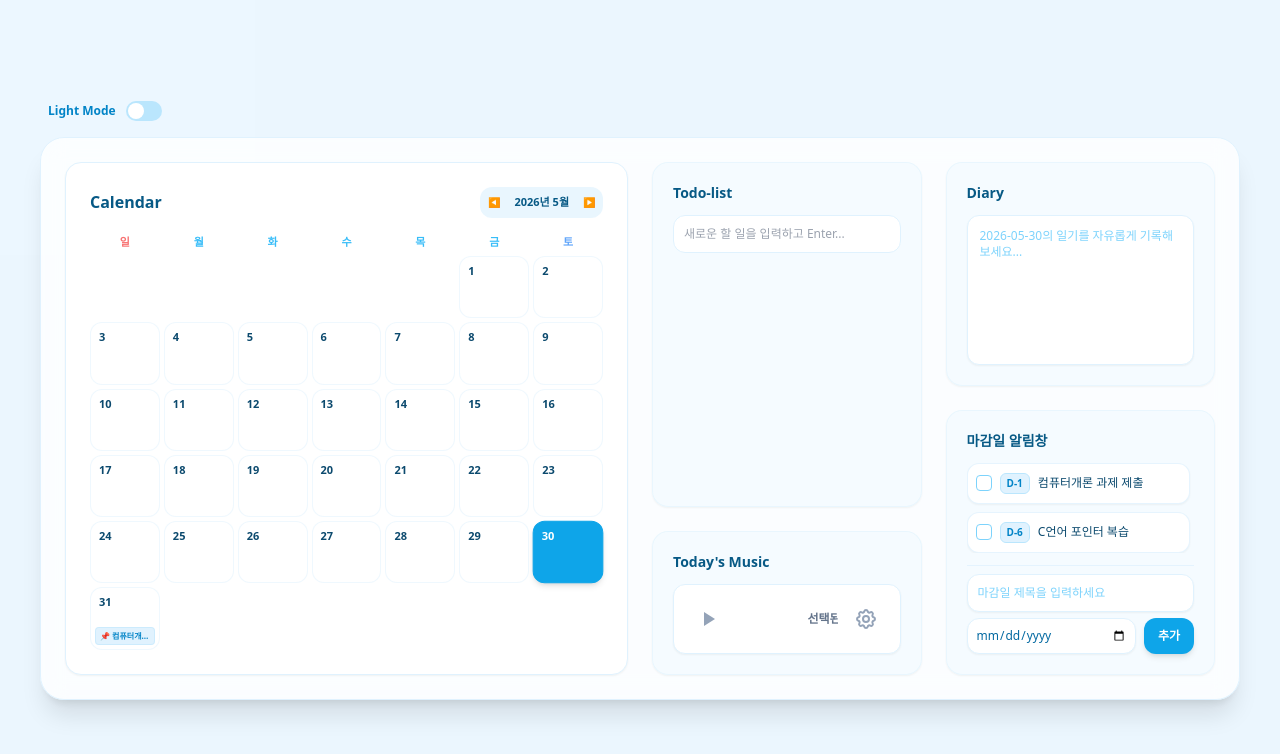
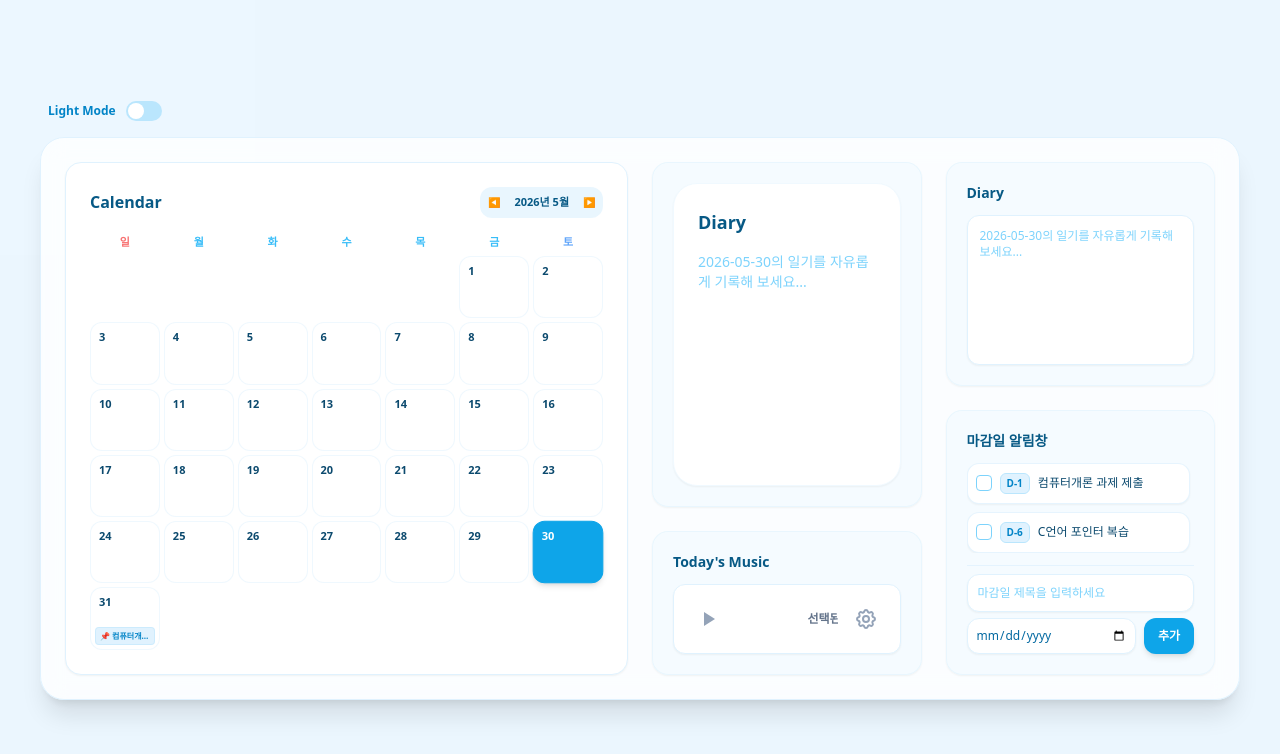
Before and after one commit to ch1030216/cs-assignment2, a Next.js app: page / in a window 1280 px wide. Shown: the top 754 px of the page. Built offline with nearby package versions, Linux system fonts and the light colour scheme.

Commit message:
todolist fixed2

```diff
--- a/src/app/components/TodoList.jsx
+++ b/src/app/components/TodoList.jsx
@@ -2,82 +2,69 @@
 
 import { useState } from "react";
 
-export default function TodoList({ selectedDate, todos = {}, setTodos, darkMode }) {
-  const [inputValue, setInputValue] = useState("");
-  const [editingId, setEditingId] = useState(null); // 수정 중인 항목의 ID
-  const [editText, setEditText] = useState(""); // 수정 중인 텍스트
-
+export default function DiaryTodoList({ selectedDate, todos = {}, setTodos, darkMode }) {
   const currentTodos = todos && todos[selectedDate] ? todos[selectedDate] : [];
 
-  const handleAddTodo = (e) => {
-    e.preventDefault();
-    if (!inputValue.trim()) return;
-
-    const newTodo = { id: Date.now(), text: inputValue, completed: false };
-    setTodos({ ...todos, [selectedDate]: [...currentTodos, newTodo] });
-    setInputValue("");
-  };
-
-  const handleToggleTodo = (id) => {
-    const updated = currentTodos.map((t) => t.id === id ? { ...t, completed: !t.completed } : t);
+  // 투두 수정 (메모장처럼 텍스트 변경)
+  const handleTextChange = (id, newText) => {
+    const updated = currentTodos.map((t) => (t.id === id ? { ...t, text: newText } : t));
     setTodos({ ...todos, [selectedDate]: updated });
   };
 
-  const handleDeleteTodo = (e, id) => {
-    e.stopPropagation();
-    setTodos({ ...todos, [selectedDate]: currentTodos.filter((t) => t.id !== id) });
+  // 투두 토글
+  const handleToggle = (id) => {
+    const updated = currentTodos.map((t) => (t.id === id ? { ...t, completed: !t.completed } : t));
+    setTodos({ ...todos, [selectedDate]: updated });
   };
 
-  // 수정 시작
-  const startEdit = (todo) => {
-    setEditingId(todo.id);
-    setEditText(todo.text);
-  };
-
-  // 수정 완료 (저장)
-  const saveEdit = (id) => {
-    const updated = currentTodos.map((t) => t.id === id ? { ...t, text: editText } : t);
-    setTodos({ ...todos, [selectedDate]: updated });
-    setEditingId(null);
+  // 줄바꿈 시 새 투두 추가 (Enter 키)
+  const handleKeyDown = (e) => {
+    if (e.key === "Enter") {
+      e.preventDefault();
+      const newTodo = { id: Date.now(), text: "", completed: false };
+      setTodos({ ...todos, [selectedDate]: [...currentTodos, newTodo] });
+    }
   };
 
   return (
-    <div className="w-full h-full flex flex-col font-sans">
-      <h2 className={`text-sm font-bold mb-3 ${darkMode ? "text-sky-400" : "text-sky-800"}`}>Todo-list</h2>
+    <div className={`w-full h-full p-6 rounded-3xl border ${darkMode ? "bg-slate-900 border-slate-800" : "bg-white border-sky-50 shadow-sm"}`}>
+      <h2 className={`text-lg font-bold mb-4 ${darkMode ? "text-sky-400" : "text-sky-800"}`}>Diary</h2>
 
-      <form onSubmit={handleAddTodo} className="mb-4">
-        <input
-          type="text"
-          value={inputValue}
-          onChange={(e) => setInputValue(e.target.value)}
-          placeholder="새로운 할 일을 입력하고 Enter..."
-          className={`w-full text-xs p-2.5 border rounded-xl ${darkMode ? "bg-slate-800 border-slate-700 text-white" : "bg-white border-sky-100"}`}
-        />
-      </form>
+      <div className="flex flex-col gap-2">
+        {currentTodos.length === 0 ? (
+          <div
+            onClick={() => setTodos({ ...todos, [selectedDate]: [{ id: Date.now(), text: "", completed: false }] })}
+            className={`text-sm cursor-text ${darkMode ? "text-slate-600" : "text-sky-300"}`}
+          >
+            {selectedDate}의 일기를 자유롭게 기록해 보세요...
+          </div>
+        ) : (
+          currentTodos.map((todo) => (
+            <div key={todo.id} className="flex items-center gap-3">
+              {/* 체크박스 */}
+              <button
+                onClick={() => handleToggle(todo.id)}
+                className={`w-5 h-5 rounded border flex items-center justify-center ${
+                  todo.completed ? "bg-sky-500 border-sky-500" : "border-slate-300"
+                }`}
+              >
+                {todo.completed && <span className="text-white text-xs">✓</span>}
+              </button>
 
-      <div className="flex flex-col gap-2 overflow-y-auto max-h-[220px]">
-        {currentTodos.map((todo) => (
-          <div key={todo.id} className="flex items-center gap-2 group">
-            {editingId === todo.id ? (
+              {/* 텍스트 입력 영역 (다이어리 줄) */}
               <input
-                autoFocus
-                value={editText}
-                onChange={(e) => setEditText(e.target.value)}
-                onBlur={() => saveEdit(todo.id)}
-                onKeyDown={(e) => e.key === "Enter" && saveEdit(todo.id)}
-                className={`flex-1 text-xs p-1.5 rounded border ${darkMode ? "bg-slate-700 text-white" : "bg-sky-50"}`}
+                type="text"
+                value={todo.text}
+                onChange={(e) => handleTextChange(todo.id, e.target.value)}
+                onKeyDown={handleKeyDown}
+                placeholder="내용을 입력하세요..."
+                className={`flex-1 bg-transparent border-none outline-none text-sm ${
+                  todo.completed ? "line-through text-slate-400" : (darkMode ? "text-slate-200" : "text-slate-700")
+                }`}
               />
-            ) : (
-              <div
-                onClick={() => startEdit(todo)}
-                className={`flex-1 text-xs cursor-pointer truncate ${todo.completed ? "line-through text-slate-400" : ""}`}
-              >
-                {todo.text}
-              </div>
-            )}
-            <button onClick={(e) => handleDeleteTodo(e, todo.id)} className="text-slate-400 hover:text-red-500">✕</button>
-          </div>
-        ))}
+            </div>
+          ))
+        )}
       </div>
     </div>
   );
```
